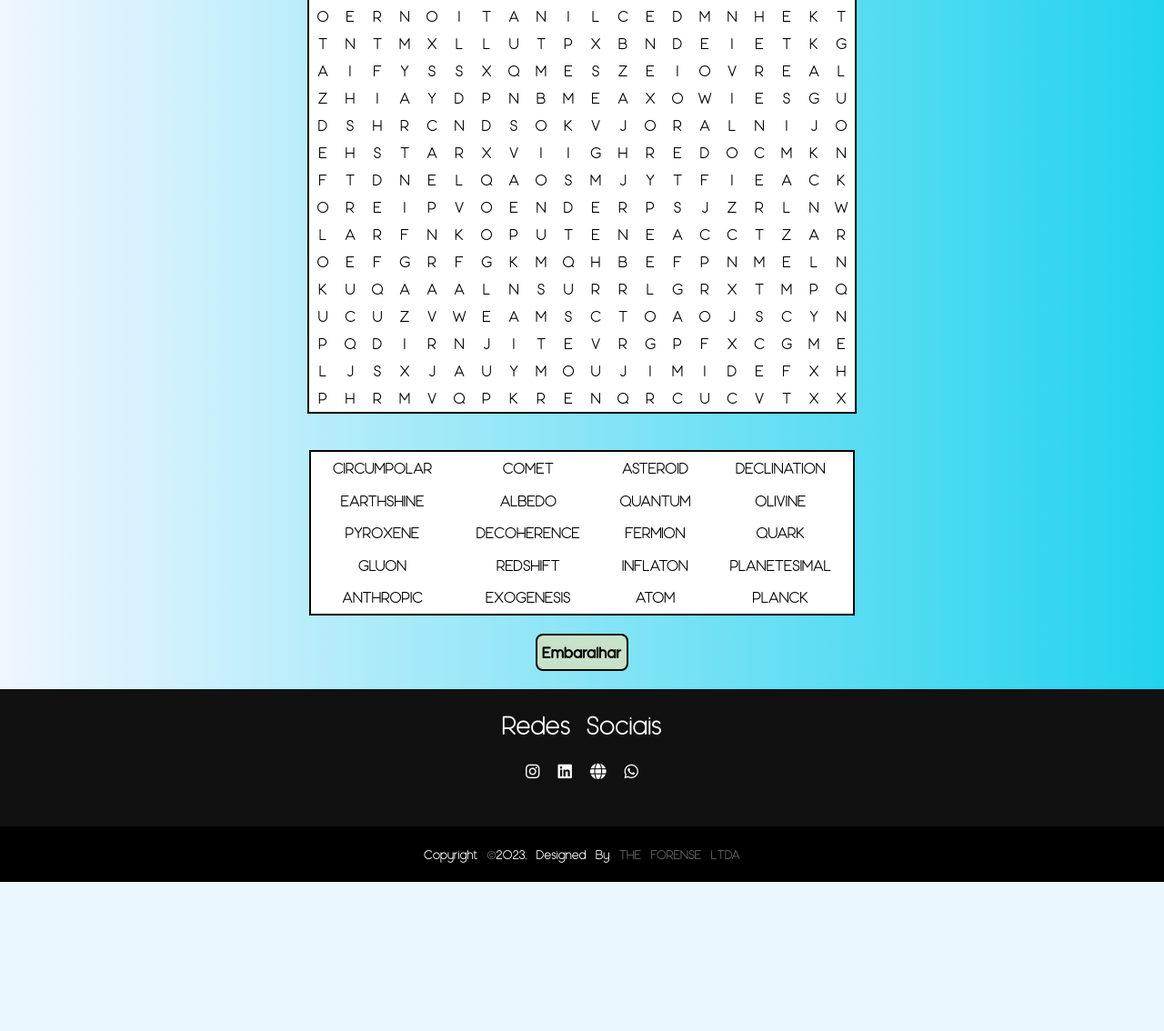
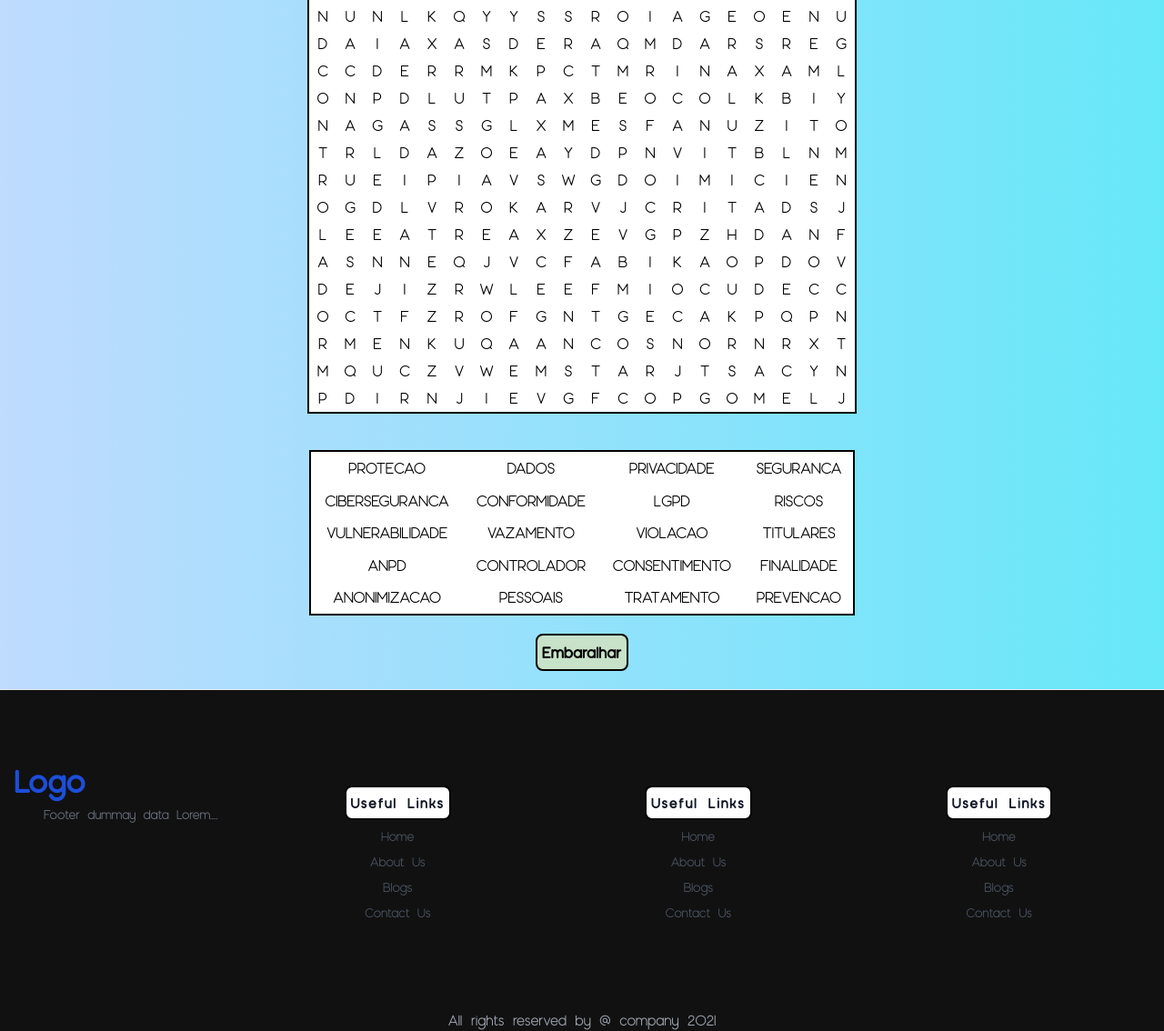
Before and after one commit to EliasPacheco/cacapalavras, a plain HTML site: page index.html in a window 1280 px wide. Shown: the part 311-1445 px from the top of the page at 91% size. Before the commit the page ends 1281 px from the top, so only its background shows below. Drawn offline with nearby package versions, Linux system fonts and the light colour scheme.

Commit message:
teste footer

```diff
--- a/index.html
+++ b/index.html
@@ -1,53 +1,139 @@
 <!DOCTYPE html>
 
 <html>
+
 <head>
 	<meta charset="utf-8">
 	<title>The Forense</title>
 	<link rel="stylesheet" href="https://cdnjs.cloudflare.com/ajax/libs/font-awesome/6.4.0/css/all.min.css"
-		integrity="sha512-iecdLmaskl7CVkqkXNQ/ZH/XLlvWZOJyj7Yy7tcenmpD1ypASozpmT/E0iPtmFIB46ZmdtAc9eNBvH0H/ZpiBw==" crossorigin="anonymous" referrerpolicy="no-referrer" />
+		integrity="sha512-iecdLmaskl7CVkqkXNQ/ZH/XLlvWZOJyj7Yy7tcenmpD1ypASozpmT/E0iPtmFIB46ZmdtAc9eNBvH0H/ZpiBw=="
+		crossorigin="anonymous" referrerpolicy="no-referrer" />
 	<script src="https://cdn.tailwindcss.com"></script>
 </head>
-	<body class="bg-gradient-to-l from-cyan-400 to-blue-50">
-		<header class="grid justify-items-center min-h-max	">
+
+<body class="bg-gradient-to-l from-cyan-300 to-blue-200">
+	<header class="grid justify-items-center min-h-max drop-shadow-2xl">
 		<img src="LOGOtheforense.com.br.png" alt="Logo img" class="blur-none">
 	</header>
-		<div id = "wordboard"></div>
-		<div id = "wordlist"></div>
-		<button id = "newGameButton" type = "button">Embaralhar</button>
+	<div id="wordboard"></div>
+	<div id="wordlist"></div>
+	<button id="newGameButton" type="button">Embaralhar</button>
 
-		<footer>
-			<div class="footer-content">
-				<h3>Redes Sociais</h3>
-				<ui class="sociais">
-
-					<li><a target="_blank" href="https://www.instagram.com/theforense/?hl=pt-br"> <i class="fa-brands fa-instagram"></i></a></li>
-					<li><a target="_blank" href="https://www.linkedin.com/in/the-forense-seguran%C3%A7a-digital-605a7819b/"> <i class="fa-brands fa-linkedin"></i></a></li>
-					<li><a target="_blank" href="https://www.theforense.com.br/"> <i class="fa-solid fa-globe"></i></a></li>
-					<li><a target="_blank" href="https://api.whatsapp.com/send?phone=5586994994292&text=Ol%C3%A1%2C%20poderia%20me%20ajudar%3F"> <i class="fa-brands fa-whatsapp"></i></a></li>
-
-
-				</ui>
+	<footer class="border-t border-gray-200">
+		<div
+		  class="
+			container
+			flex flex-col flex-wrap
+			px-4
+			py-16
+			mx-auto
+			md:items-center
+			lg:items-start
+			md:flex-row md:flex-nowrap
+		  "
+		>
+		  <div
+			class="flex-shrink-0 w-64 mx-auto text-center md:mx-0 md:text-left"
+		  >
+			<a
+			  class="
+				flex
+				items-center
+				justify-center
+				text-4xl
+				font-bold
+				text-blue-700
+				md:justify-start
+			  "
+			>
+			  Logo
+			</a>
+			<p class="mt-2 text-sm text-gray-500">
+			 Footer dummay data Lorem.....
+			</p>
 		  </div>
-			<div class="footer-bottom">
-				<p>copyright &copy;2023. designed by <span>The Forense Ltda</span></p>
+		  <div class="justify-between w-full mt-4 text-center lg:flex">
+			<div class="w-full px-4 lg:w-1/3 md:w-1/2">
+			  <h2 class="mb-2 font-bold tracking-widest text-gray-900">
+				Useful Links
+			  </h2>
+			  <ul class="mb-8 space-y-2 text-sm list-none">
+				<li>
+				  <a class="text-gray-600 hover:text-gray-800">Home</a>
+				</li>
+				<li>
+				  <a class="text-gray-600 hover:text-gray-800">About Us</a>
+				</li>
+				<li>
+				  <a class="text-gray-600 hover:text-gray-800">Blogs</a>
+				</li>
+				<li>
+				  <a class="text-gray-600 hover:text-gray-800">Contact Us</a>
+				</li>
+			  </ul>
+			</div>
+			<div class="w-full px-4 lg:w-1/3 md:w-1/2">
+			  <h2 class="mb-2 font-bold tracking-widest text-gray-900">
+				Useful Links
+			  </h2>
+			  <ul class="mb-8 space-y-2 text-sm list-none">
+				<li>
+				  <a class="text-gray-600 hover:text-gray-800">Home</a>
+				</li>
+				<li>
+				  <a class="text-gray-600 hover:text-gray-800">About Us</a>
+				</li>
+				<li>
+				  <a class="text-gray-600 hover:text-gray-800">Blogs</a>
+				</li>
+				<li>
+				  <a class="text-gray-600 hover:text-gray-800">Contact Us</a>
+				</li>
+			  </ul>
+			</div>
+			<div class="w-full px-4 lg:w-1/3 md:w-1/2">
+			  <h2 class="mb-2 font-bold tracking-widest text-gray-900">
+				Useful Links
+			  </h2>
+			  <ul class="mb-8 space-y-2 text-sm list-none">
+				<li>
+				  <a class="text-gray-600 hover:text-gray-800">Home</a>
+				</li>
+				<li>
+				  <a class="text-gray-600 hover:text-gray-800">About Us</a>
+				</li>
+				<li>
+				  <a class="text-gray-600 hover:text-gray-800">Blogs</a>
+				</li>
+				<li>
+				  <a class="text-gray-600 hover:text-gray-800">Contact Us</a>
+				</li>
+			  </ul>
+			</div>
+		  </div>
+		</div>
+		<div class="flex justify-center">
+		  <p class="text-base text-gray-400">
+			All rights reserved by @ company 2021
+		  </p>
 		</div>
 	  </footer>
 
-		<link rel = "stylesheet" type="text/css" href = "css/wordsearch.css">
+	<link rel="stylesheet" type="text/css" href="css/wordsearch.css">
 
-		<script src = https://ajax.googleapis.com/ajax/libs/jquery/3.2.1/jquery.min.js></script>
+	<script src=https://ajax.googleapis.com/ajax/libs/jquery/3.2.1/jquery.min.js></script>
 
-		<script src = "js/wordpaths.js"></script>
-		<script src = "js/wordsearchcontroller.js"></script>
-		<script src = "js/wordsearchlogic.js"></script>
-		<script src = "js/wordsearchview.js"></script>
+	<script src="js/wordpaths.js"></script>
+	<script src="js/wordsearchcontroller.js"></script>
+	<script src="js/wordsearchlogic.js"></script>
+	<script src="js/wordsearchview.js"></script>
 
 	<script>
-			$(document).ready( function() {
+		$(document).ready(function () {
 			new WordSearchController("#wordboard", "#wordlist", "#solveButton", "#newGameButton", "#instructions",
 				"#wordTheme");
 		})
 	</script>
 </body>
+
 </html>
--- a/js/wordsearchcontroller.js
+++ b/js/wordsearchcontroller.js
@@ -18,41 +18,23 @@ function WordSearchController(gameId, listId, solveId, newGameId, instructionsId
 	//an object containing various themes/words for the game
 	var searchTypes = {
 
-		"Math! (please don't run away)": [["asymptote", "differential", "algorithm", "boolean"],
-			["euclidean", "integral", "logarithm", "matrix"],
-			["riemann", "polyhedron", "theta", "vector"],
-			["binomial", "pythagoras", "eccentricity", "unit circle"],
-			["derivative",  "polar coordinates",  "tangent", "scalene"]],
+		"Math! (please don't run away)": [["protecao", "dados", "privacidade", "seguranca"],
+			["ciberseguranca", "conformidade", "lgpd", "riscos"],
+			["vulnerabilidade", "vazamento", "violacao", "titulares"],
+			["anpd", "controlador", "consentimento", "finalidade"],
+			["anonimizacao",  "pessoais",  "tratamento", "prevencao"]],
 
-		"Astronomy and Physics!": [["circumpolar", "comet", "asteroid", "declination"],
-			["earthshine", "albedo", "quantum", "olivine"],
-			["pyroxene", "decoherence", "fermion", "quark"],
-			["gluon", "redshift", "inflaton", "planetesimal"],
-			["anthropic", "exogenesis", "atom", "planck"]],
+		"Astronomy and Physics!": [["ciberseguranca", "conformidade", "lgpd", "riscos"],
+		  	["protecao", "dados", "privacidade", "seguranca"],
+		  	["anonimizacao", "pessoais", "tratamento", "prevencao"],
+		  	["vulnerabilidade", "vazamento", "violacao", "titulares"],
+		  	["anpd", "controlador", "consentimento", "finalidade"]],
 
-		"Philosophy!": [["metaphysics", "modus ponens", "modus tollens", "analogy"],
-			["a priori", "a posteriori", "conditional", "nietzsche"],
-			["diogenes", "paradox", "occam's razor", "causality"],
-			["induction", "deduction", "ontology", "theology"],
-			["syllogism", "ethics", "karl marx", "pluralism"]],
-
-		"World Mythology :D": [["chronos", "aether", "hypnos", "psyche"],
-			["jupiter", "sol", "chaos", "pandora"],
-			["thor", "valhalla", "amaterasu", "osiris"],
-			["mazu", "izanami", "susanoo", "xipe totec"],
-			["mercury", "bastet", "sekhmet", "ptah"]],
-
-		"Shades of Purple!": [["violet", "periwinkle", "plum", "grape"],
-			["orchid", "wine", "mauve", "lavender"],
-			["lilac", "mulberry", "eggplant", "heliotrope"],
-			["liseran purple", "amethyst", "fuchsia", "pomp and power"],
-			["sangria", "boysenberry", "thistle", "heather"]],
-
-		"The Many Different Flavors of Cat!": [["Russian Blue", "Siamese", "Persian", "Sphynx"],
-			["Ragdoll", "Singapura", "Snowshoe", "Turkish Van"],
-			["Maine Coon", "Devon Rex", "Charteux", "Scottish Fold"],
-			["Himalayan", "Ragamuffin", "Bombay", "Siberian"],
-			["Egyptian Mau", "Norwegian Forest Cat", "Abyssinian", "York Chocolate"]]
+		"Philosophy!": [["anpd", "controlador", "consentimento", "finalidade"],
+		 	["protecao", "dados", "privacidade", "seguranca"],
+		 	["ciberseguranca", "conformidade", "lgpd", "riscos"],
+		 	["vulnerabilidade", "vazamento", "violacao", "titulares"],
+		 	["anonimizacao", "pessoais", "tratamento", "prevencao"]],
 
 	};
 
```
Also changed, not shown: linkedinsvg.svg (deleted). Lines whose indentation alone changed are shown as unchanged.
